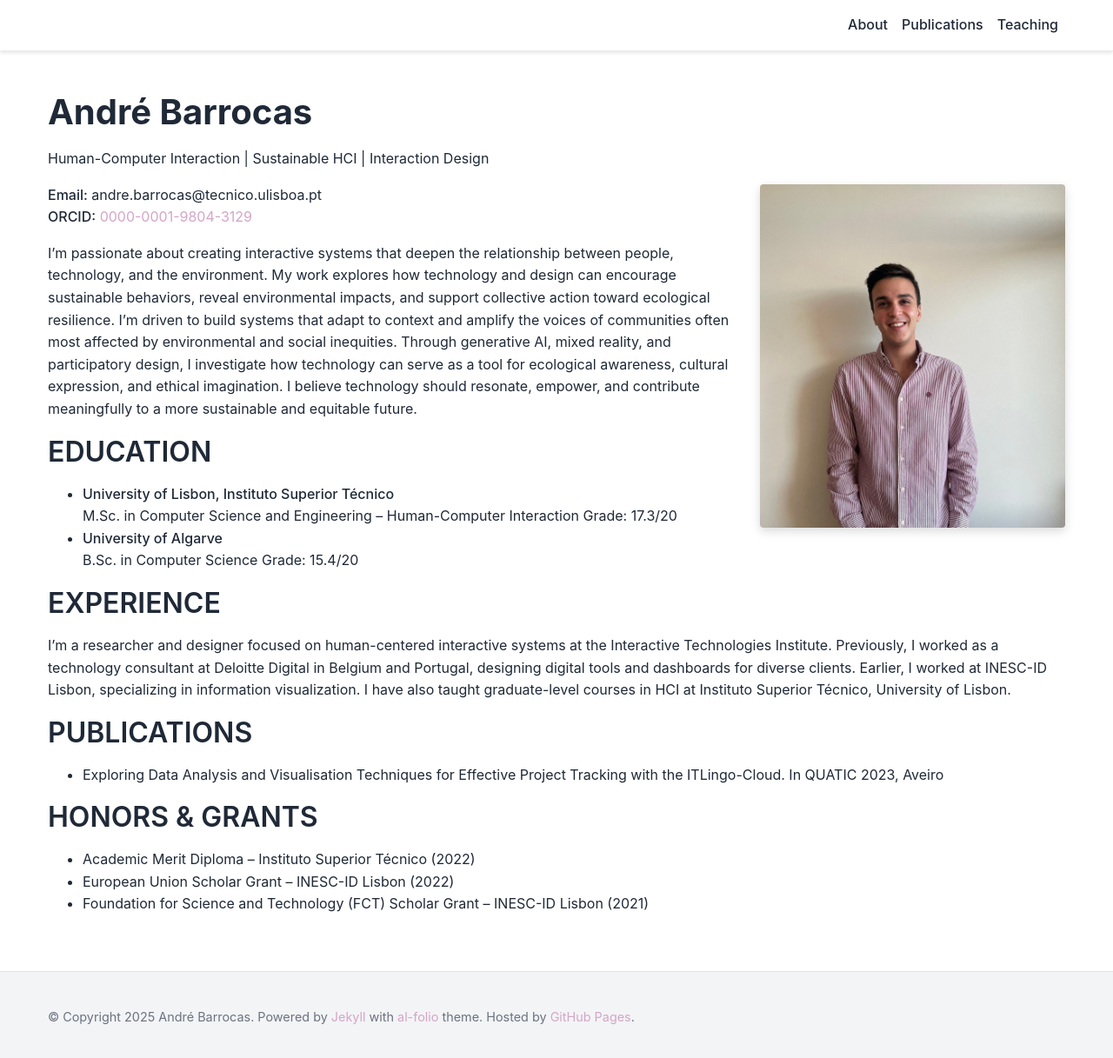
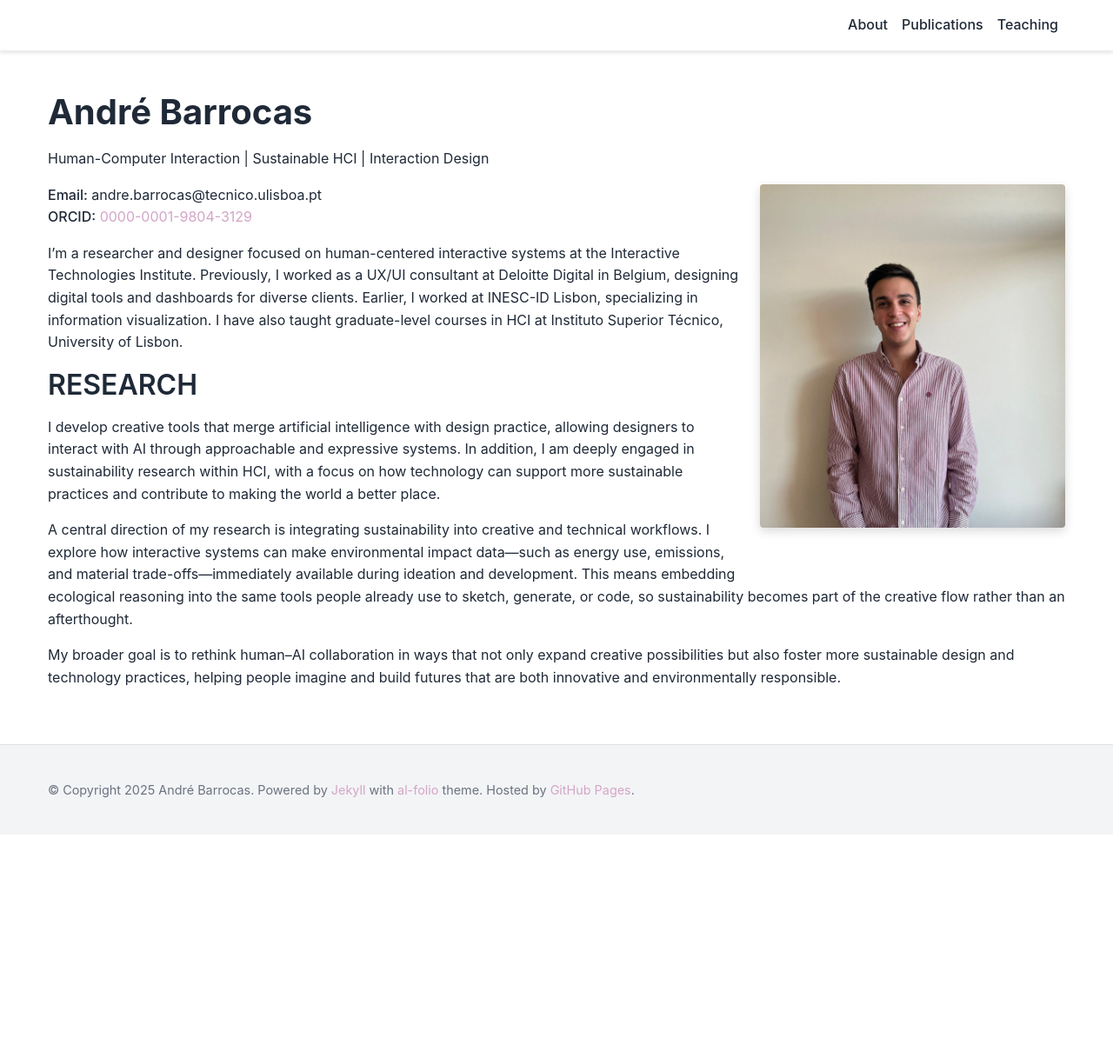
Before and after one commit to andrebarrocas/andrebarrocas.github.io, a Jekyll site: the page built from _pages/about.md, in a window 1280 px wide and 1221 px high. Shown: the top 1217 px of the window at 87% size. Built offline with Jekyll 4.4.1, drawn with Linux system fonts in a browser that asks for light colours; comment, search, counter and statistics services are not loaded; a style sheet for code colours, icons or effects is not loaded.

Commit message:
About Page Updated

```diff
--- a/_config.yml
+++ b/_config.yml
@@ -2,7 +2,7 @@
 # Site settings
 # -----------------------------------------------------------------------------
 
-title: Personal Website # the website title (if blank, full name will be used instead)
+title: Andre Barrocas # the website title (if blank, full name will be used instead)
 first_name: André
 middle_name:
 last_name: Barrocas
@@ -15,7 +15,7 @@ footer_text: >
 keywords: jekyll, jekyll-theme, academic-website, portfolio-website  # add your own keywords or leave empty
 
 lang: en # the language of your site (for example: en, fr, cn, ru, etc.)
-icon: logo.png #⚛️  # the emoji used as the favicon (alternatively, provide image name in /assets/img/)
+icon: #⚛️  # the emoji used as the favicon (alternatively, provide image name in /assets/img/)
 
 url: https://andrebarrocas.github.io # the base hostname & protocol for your site
 baseurl: / # the subpath of your site, e.g. /blog/
--- a/_pages/about.md
+++ b/_pages/about.md
@@ -16,21 +16,18 @@ social: false  # includes social icons at the bottom of the page
 **Email:** andre.barrocas@tecnico.ulisboa.pt
 **ORCID:** [0000-0001-9804-3129](https://orcid.org/0000-0001-9804-3129)
 
-I'm passionate about creating interactive systems that deepen the relationship between people, technology, and the environment. My work explores how technology and design can encourage sustainable behaviors, reveal environmental impacts, and support collective action toward ecological resilience. I'm driven to build systems that adapt to context and amplify the voices of communities often most affected by environmental and social inequities. Through generative AI, mixed reality, and participatory design, I investigate how technology can serve as a tool for ecological awareness, cultural expression, and ethical imagination. I believe technology should resonate, empower, and contribute meaningfully to a more sustainable and equitable future.
+I'm a researcher and designer focused on human-centered interactive systems at the Interactive Technologies Institute. Previously, I worked as a UX/UI consultant at Deloitte Digital in Belgium, designing digital tools and dashboards for diverse clients. Earlier, I worked at INESC-ID Lisbon, specializing in information visualization. I have also taught graduate-level courses in HCI at Instituto Superior Técnico, University of Lisbon.
 
-## EDUCATION
 
-- **University of Lisbon, Instituto Superior Técnico**
-  M.Sc. in Computer Science and Engineering – Human-Computer Interaction
-  Grade: 17.3/20
-- **University of Algarve**
-  B.Sc. in Computer Science
-  Grade: 15.4/20
+## RESEARCH
 
-## EXPERIENCE
+I develop creative tools that merge artificial intelligence with design practice, allowing designers to interact with AI through approachable and expressive systems. In addition, I am deeply engaged in sustainability research within HCI, with a focus on how technology can support more sustainable practices and contribute to making the world a better place.
 
-I'm a researcher and designer focused on human-centered interactive systems at the Interactive Technologies Institute. Previously, I worked as a technology consultant at Deloitte Digital in Belgium and Portugal, designing digital tools and dashboards for diverse clients. Earlier, I worked at INESC-ID Lisbon, specializing in information visualization. I have also taught graduate-level courses in HCI at Instituto Superior Técnico, University of Lisbon.
+A central direction of my research is integrating sustainability into creative and technical workflows. I explore how interactive systems can make environmental impact data—such as energy use, emissions, and material trade-offs—immediately available during ideation and development. This means embedding ecological reasoning into the same tools people already use to sketch, generate, or code, so sustainability becomes part of the creative flow rather than an afterthought.
 
+My broader goal is to rethink human–AI collaboration in ways that not only expand creative possibilities but also foster more sustainable design and technology practices, helping people imagine and build futures that are both innovative and environmentally responsible.
+
+<!--
 ## PUBLICATIONS
 - Exploring Data Analysis and Visualisation Techniques for Effective Project Tracking with the ITLingo-Cloud. In QUATIC 2023, Aveiro
 
@@ -38,6 +35,7 @@ I'm a researcher and designer focused on human-centered interactive systems at t
 - Academic Merit Diploma – Instituto Superior Técnico (2022)
 - European Union Scholar Grant – INESC-ID Lisbon (2022)
 - Foundation for Science and Technology (FCT) Scholar Grant – INESC-ID Lisbon (2021)
+-->
 
 <!-- My hobbies include I'm currently collaborating with the [Adamastor Project](https://projectoadamastor.org/) that aims to bring free public domain ebooks to more people. -->
 
```
